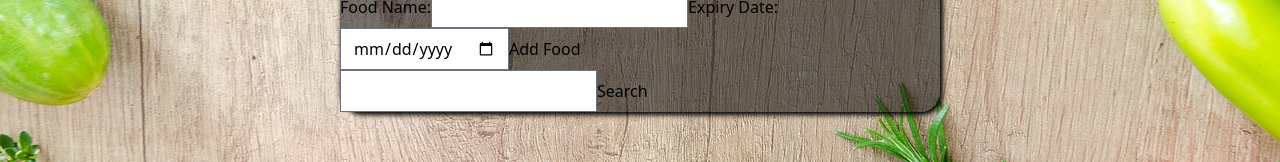
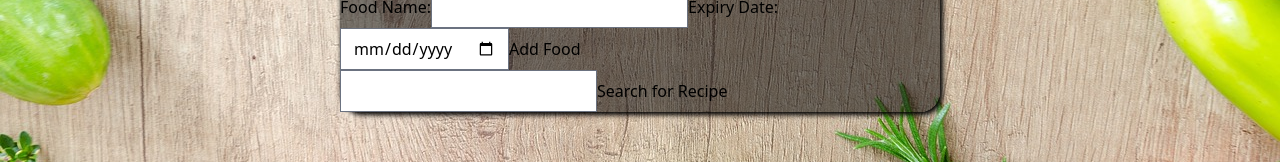
Before and after one commit to deanw77/pantry-buddy, a React (Vite) app: page /userdata in a window 1280 px wide. Shown: the part 515-677 px from the top of the page. Built offline with nearby package versions, Linux system fonts and the light colour scheme.

Commit message:
Pre pull commit

```diff
--- a/src/components/SeachBarRecipe.jsx
+++ b/src/components/SeachBarRecipe.jsx
@@ -23,7 +23,7 @@
             value = {recipeQuery}
             onChange = {handleInputChange}
         />
-        <button type = 'submit'> Search </button>
+        <button type = 'submit'> Search for Recipe</button>
     </form>
   );
 }
--- a/src/components/UserData.jsx
+++ b/src/components/UserData.jsx
@@ -2,7 +2,7 @@
 
 import GroceryList from "./widgets/GroceryList";
 import PantryEntryForm from "./PantryEntryForm";
-import SearchBarRecipeParent from "./SearchBarRecipeParent";
+import SearchBarRecipe from "./SeachBarRecipe";
 
 export default function UserData() {
 
@@ -17,7 +17,7 @@
         <GroceryList />
         <Link to="/profile"><button>Profile Page</button></Link>
         <PantryEntryForm />
-        <SearchBarRecipeParent />
+        <SearchBarRecipe />
       </div>
     </div>
   );
```
